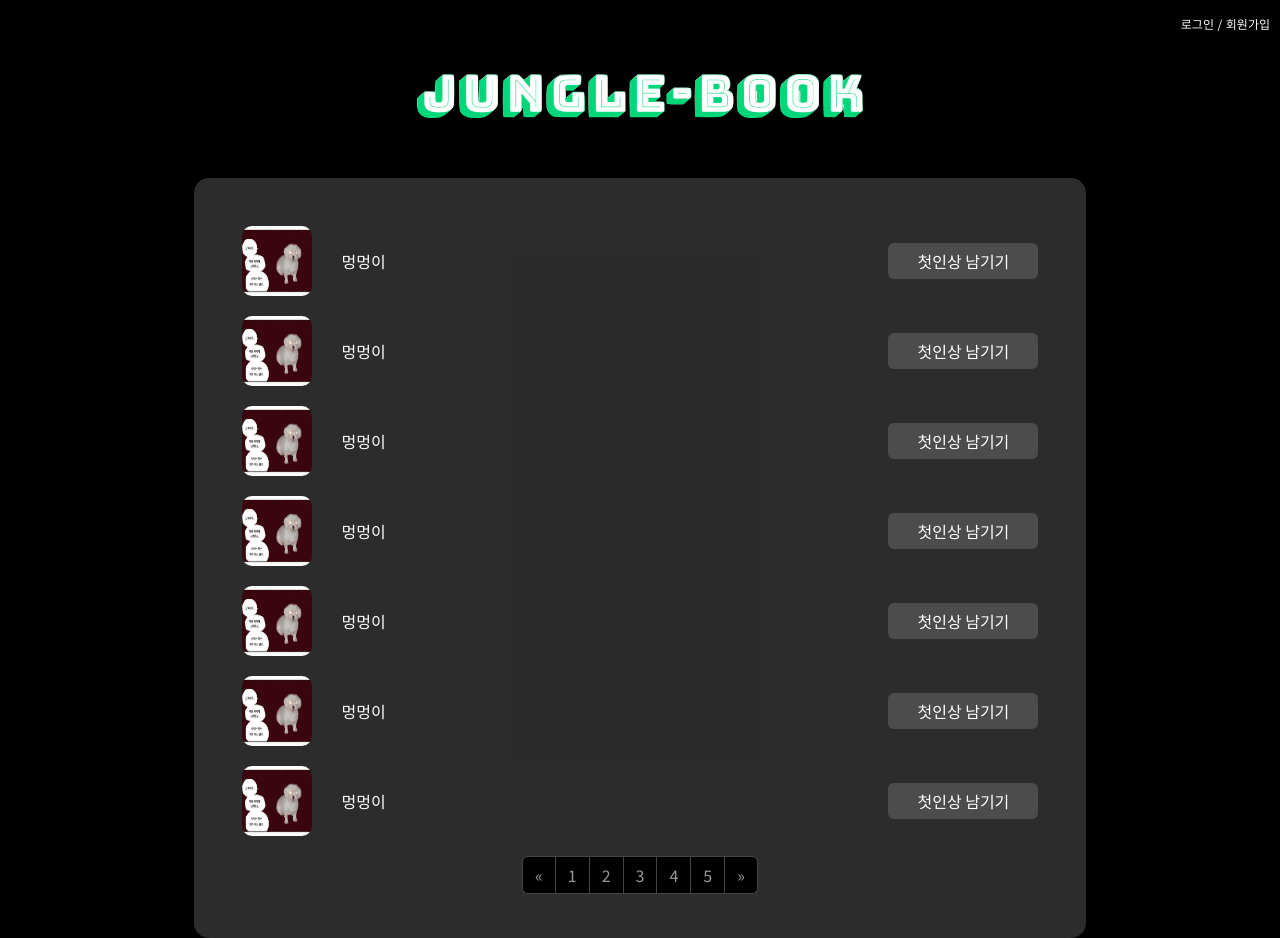
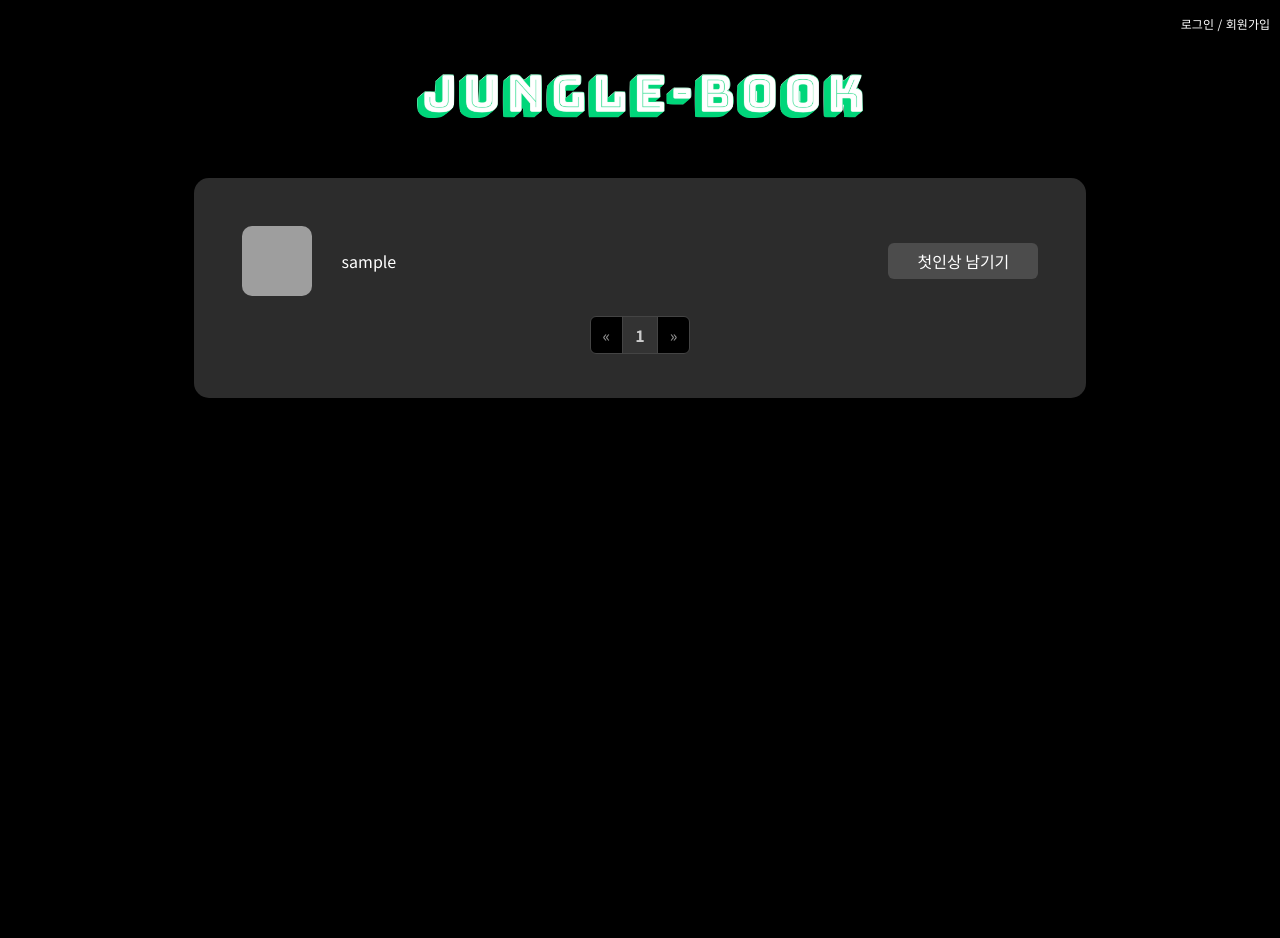
Before and after one commit to jun9898/jungle-book, a Flask app: template templates/list.html in a window 1280 px wide. After the commit the page ends 398 px from the top, so only its background shows below. Run offline with Flask 3, Linux system fonts and the light colour scheme; the template is opened without the code that fills it: most values are stand-ins (such as "Sample title", 1, 10 or a date in 2020); grey boxes are pictures that could not be loaded.

Commit message:
Feat : list pagination, 로그인 로그아웃, 권한 체크 개발 완료

```diff
--- a/app.py
+++ b/app.py
@@ -1,10 +1,13 @@
 import hashlib
+import uuid
+
 from flask import Flask, jsonify, request, render_template
+from flask_jwt_extended import JWTManager, create_refresh_token, create_access_token, get_jwt_identity, jwt_required, \
+    set_access_cookies, set_refresh_cookies, unset_jwt_cookies
+
+from database import db
 from route import bp
-from flask_jwt_extended import JWTManager, create_refresh_token, create_access_token, get_jwt_identity, jwt_required, \
-    set_access_cookies, set_refresh_cookies
 from secret_key import SECRET_KEY
-from database import db
 
 app = Flask(__name__)
 
@@ -27,7 +30,11 @@
     file = request.files['user_profile']
     if file.filename == "":
         return jsonify({"result": "No selected file"})
-    save_path = './static/profile/' + file.filename
+    file_extension = file.filename.split('.')[-1]  # 파일 확장자 추출
+    uuid_filename = str(uuid.uuid4()) + '.' + file_extension  # UUID를 포함한 새로운 파일 이름 생성
+
+    # 파일 저장 경로 설정
+    save_path = './static/profile/' + uuid_filename
     file.save(save_path)
 
     pw_hash = hashlib.sha256(user_pw.encode('utf-8')).hexdigest()
@@ -36,7 +43,7 @@
 
     if result is None:
         db.jungle.insert_one(
-            {"user_id": user_id, "user_pw": pw_hash, "user_name": user_name, "user_profile": file.filename})
+            {"user_id": user_id, "user_pw": pw_hash, "user_name": user_name, "user_profile": uuid_filename})
         return jsonify({"status": "success"})
 
     # 회원가입 실패 로직
@@ -63,6 +70,13 @@
         response = jsonify({"error": "로그인에 실패했습니다."})
         response.status_code = 401  # Unauthorized
         return response
+
+
+@app.route('/logout', methods=['POST'])
+def logout():
+    resp = jsonify({'logout': True})
+    unset_jwt_cookies(resp)
+    return resp, 200
 
 
 @app.route('/get_user', methods=['GET'])
@@ -94,11 +108,6 @@
 
     return jsonify({"result": "success", "comment": comment})
 
-@app.errorhandler(ValueError)
-def handle_value_error(error):
-    # 에러를 받아서 에러 페이지를 렌더링합니다.
-    return render_template('error.html', error=error), 400
-
 
 @app.route('/random_users', methods=['GET'])
 # @jwt_required()
@@ -120,5 +129,11 @@
     return jsonify({"result": "success", "score": score})
 
 
+@app.errorhandler(ValueError)
+def handle_value_error(error):
+    # 에러를 받아서 에러 페이지를 렌더링합니다.
+    return render_template('error.html', error=error), 400
+
+
 if __name__ == '__main__':
     app.run('0.0.0.0', port=5000, debug=True)
--- a/decorator.py
+++ b/decorator.py
@@ -19,6 +19,6 @@
                 raise ValueError("유효하지 않은 로그인. 다시 로그인해주세요.")
         else:
             # 토큰이 없는 경우 에러를 던집니다.
-            raise ValueError("로그인 정보가 존재하지 않습니다.")
+            raise ValueError("로그인한 유저만 사용 가능한 서비스 입니다.")
 
     return wrapper
--- a/templates/list.html
+++ b/templates/list.html
@@ -9,84 +9,40 @@
 <body>
 <div class="container text-center">
     <div class="row justify-content-center">
-        <div class="logo">
+        <a href="/" class="logo">
             <img src="../static/assat/jungle_book.png" class="img-fluid logo" alt="Jungle Book">
-        </div>
+        </a>
     </div>
     <div class="container text-center">
         <div class="row justify-content-center">
-            <div class="col-6 users_container p-5">
+            <div class="col-6 users_container p-5" id="content_container">
 
+
+                {% for user in data.user_list %}
                 <div class="d-flex justify-content-between align-items-center user_profile_container">
                     <div class="d-flex flex-row align-items-center">
-                        <img class="user_profile_img" src="../static/assat/dog.jpg">
-                        <span class="user_profile_name">멍멍이</span>
+                        <img class="user_profile_img" src="../static/profile/{{ user.user_profile }}">
+                        <span class="user_profile_name">{{ user.user_name }}</span> <!-- user 객체의 이름 속성을 사용하세요 -->
                     </div>
                     <button class="btn btn-primary user_profile_button">첫인상 남기기</button>
                 </div>
+                {% endfor %}
 
-                <div class="d-flex justify-content-between align-items-center user_profile_container">
-                    <div class="d-flex flex-row align-items-center">
-                        <img class="user_profile_img" src="../static/assat/dog.jpg">
-                        <span class="user_profile_name">멍멍이</span>
-                    </div>
-                    <button class="btn btn-primary user_profile_button">첫인상 남기기</button>
-                </div>
-
-                <div class="d-flex justify-content-between align-items-center user_profile_container">
-                    <div class="d-flex flex-row align-items-center">
-                        <img class="user_profile_img" src="../static/assat/dog.jpg">
-                        <span class="user_profile_name">멍멍이</span>
-                    </div>
-                    <button class="btn btn-primary user_profile_button">첫인상 남기기</button>
-                </div>
-
-                <div class="d-flex justify-content-between align-items-center user_profile_container">
-                    <div class="d-flex flex-row align-items-center">
-                        <img class="user_profile_img" src="../static/assat/dog.jpg">
-                        <span class="user_profile_name">멍멍이</span>
-                    </div>
-                    <button class="btn btn-primary user_profile_button">첫인상 남기기</button>
-                </div>
-
-                <div class="d-flex justify-content-between align-items-center user_profile_container">
-                    <div class="d-flex flex-row align-items-center">
-                        <img class="user_profile_img" src="../static/assat/dog.jpg">
-                        <span class="user_profile_name">멍멍이</span>
-                    </div>
-                    <button class="btn btn-primary user_profile_button">첫인상 남기기</button>
-                </div>
-
-                <div class="d-flex justify-content-between align-items-center user_profile_container">
-                    <div class="d-flex flex-row align-items-center">
-                        <img class="user_profile_img" src="../static/assat/dog.jpg">
-                        <span class="user_profile_name">멍멍이</span>
-                    </div>
-                    <button class="btn btn-primary user_profile_button">첫인상 남기기</button>
-                </div>
-
-                <div class="d-flex justify-content-between align-items-center user_profile_container">
-                    <div class="d-flex flex-row align-items-center">
-                        <img class="user_profile_img" src="../static/assat/dog.jpg">
-                        <span class="user_profile_name">멍멍이</span>
-                    </div>
-                    <button class="btn btn-primary user_profile_button">첫인상 남기기</button>
-                </div>
                 <div class="container text-center pagination_container">
                     <nav aria-label="Page navigation">
                         <ul class="pagination justify-content-center">
                             <li class="page-item">
-                                <a class="page-link" href="#" aria-label="Previous">
+                                <a class="page-link" href="/list?page={{ data.start_page - 5 }}" aria-label="Next">
                                     <span aria-hidden="true">&laquo;</span>
                                 </a>
                             </li>
-                            <li class="page-item"><a class="page-link" href="#">1</a></li>
-                            <li class="page-item"><a class="page-link" href="#">2</a></li>
-                            <li class="page-item"><a class="page-link" href="#">3</a></li>
-                            <li class="page-item"><a class="page-link" href="#">4</a></li>
-                            <li class="page-item"><a class="page-link" href="#">5</a></li>
+                            {% for page in data.page_list %}
+                            <li class="page-item {% if page == data.cur_page %}active{% endif %}">
+                                <a class="page-link" href="/list?page={{ page }}">{{ page }}</a>
+                            </li>
+                            {% endfor %}
                             <li class="page-item">
-                                <a class="page-link" href="#" aria-label="Next">
+                                <a class="page-link" href="/list?page={{ data.start_page + 5 }}" aria-label="Next">
                                     <span aria-hidden="true">&raquo;</span>
                                 </a>
                             </li>
@@ -98,6 +54,5 @@
 
     </div>
 </div>
-
 </body>
 </html>
```
Also changed, not shown: route.py (+27 -12 lines), templates/header.html (+48 -0 lines).
